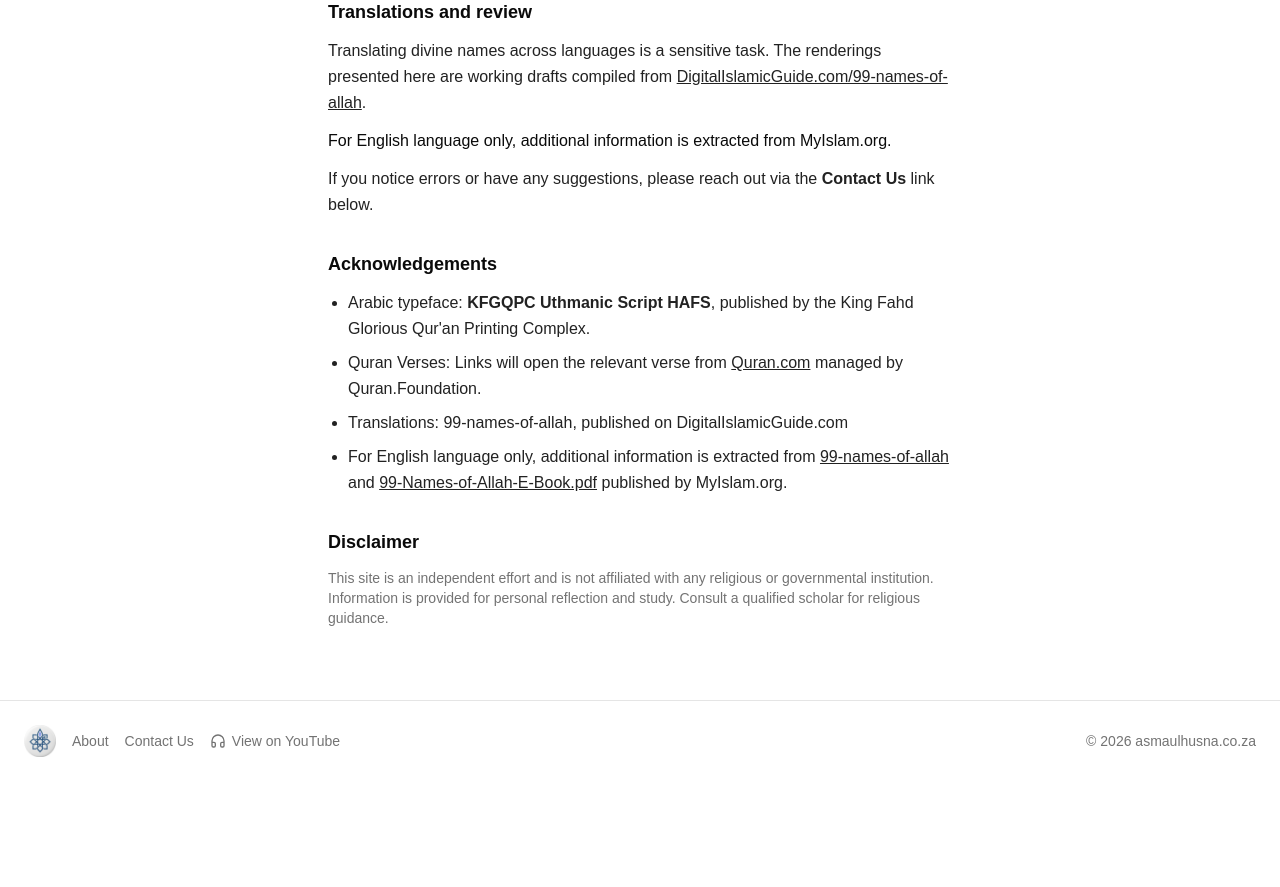
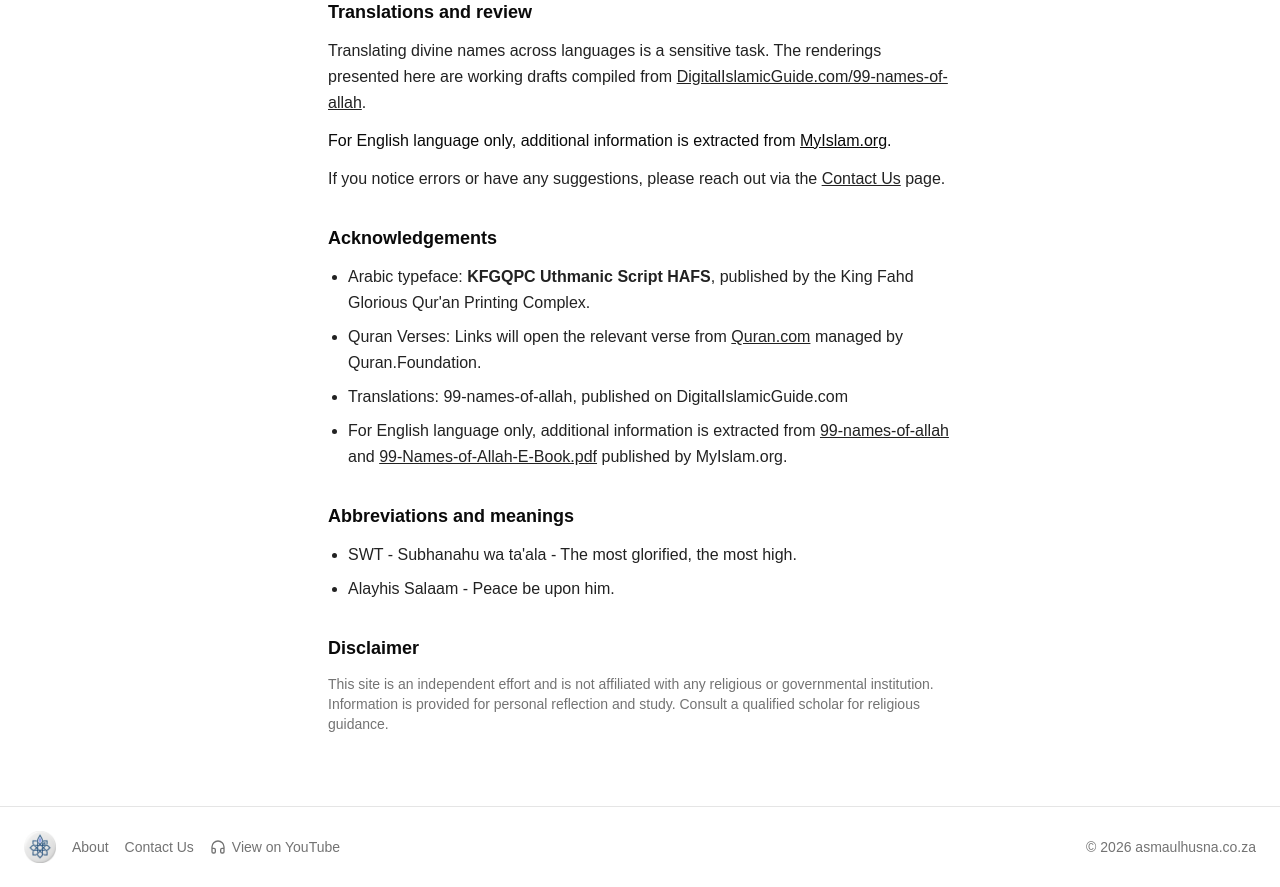
Before and after one commit to imtiazlorgat-aus/asmaulhusna, a Next.js app: page /about in a window 1280 px wide. Shown: the part 500-1387 px from the top of the page. Before the commit the page ends 1281 px from the top, so only its background shows below. Built offline with nearby package versions, Linux system fonts and the light colour scheme.

Commit message:
Abbreviations added on About

```diff
--- a/app/about/page.tsx
+++ b/app/about/page.tsx
@@ -72,12 +72,24 @@
             .
           </p>
           <p>
-            For English language only, additional information is extracted from
-            MyIslam.org.
+            For English language only, additional information is extracted from{" "}
+            <a
+              href="https://myislam.org/99-names-of-Allah/"
+              target="_blank"
+              rel="noopener noreferrer"
+              className="underline hover:text-foreground"
+            >
+              MyIslam.org
+            </a>
+            .
           </p>
           <p className="text-foreground/90">
             If you notice errors or have any suggestions, please reach out via
-            the <span className="font-semibold">Contact Us</span> link below.
+            the{" "}
+            <Link href="/contact" className="hover:text-foreground underline">
+              Contact Us
+            </Link>{" "}
+            page.
           </p>
         </section>
 
@@ -130,6 +142,17 @@
         </section>
 
         <section className="space-y-3">
+          <h2 className="text-lg font-semibold">Abbreviations and meanings</h2>
+          <ul className="ml-5 list-disc space-y-2 text-foreground/90">
+            <li>
+              SWT - Subhanahu wa ta&apos;ala - The most glorified, the most
+              high.
+            </li>
+            <li>Alayhis Salaam - Peace be upon him.</li>
+          </ul>
+        </section>
+
+        <section className="space-y-3">
           <h2 className="text-lg font-semibold">Disclaimer</h2>
           <p className="text-sm text-muted-foreground">
             This site is an independent effort and is not affiliated with any
```
